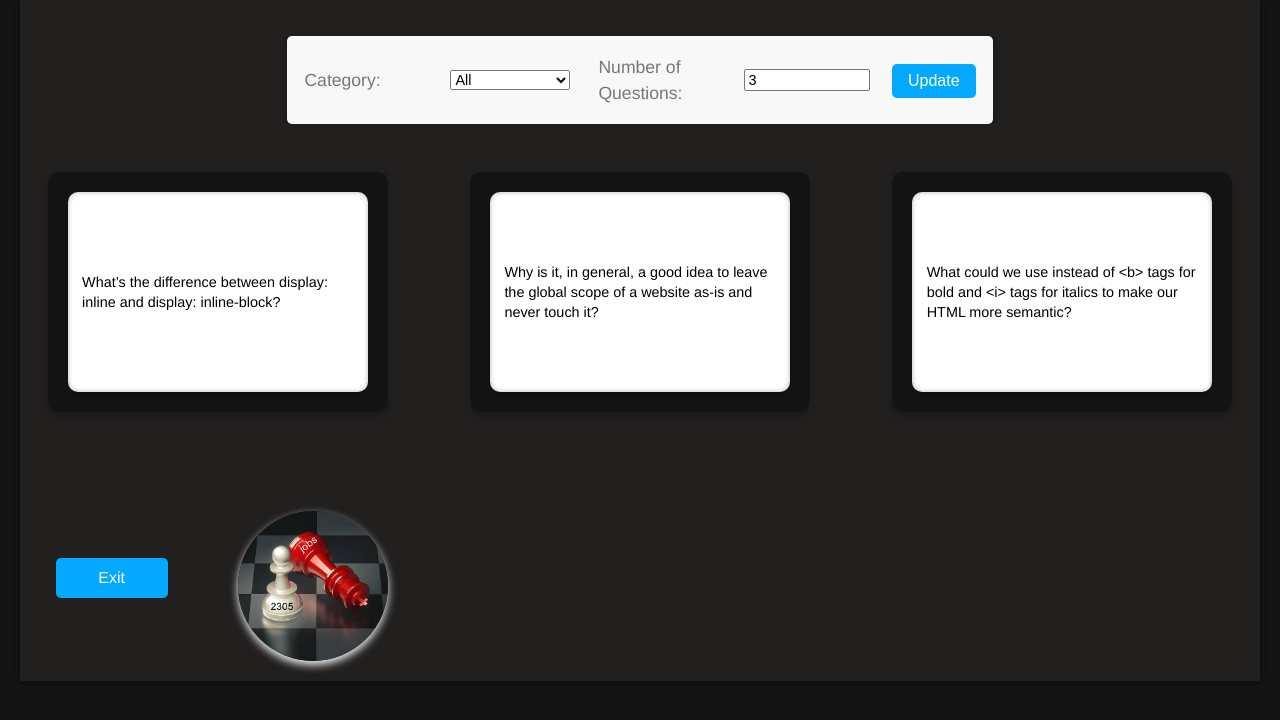
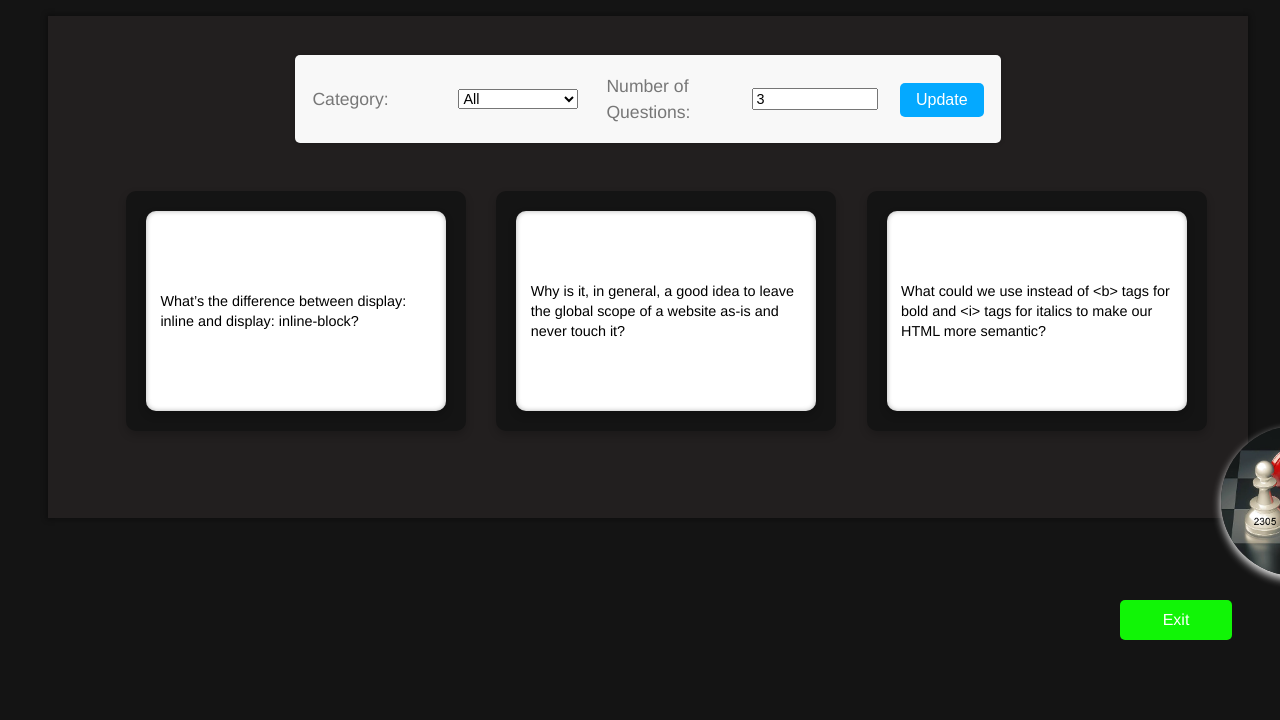
Before and after one commit to Sulton88Mehron90/interview-prep-questions, a React (Create React App) app: page /flashcards in a window 1280 px wide. Shown: the top 720 px of the page. Built offline with nearby package versions, Linux system fonts and the light colour scheme.

Commit message:
Add edits to have the exit button and img on the same spot for easy navigation

```diff
--- a/src/Components/App/App.css
+++ b/src/Components/App/App.css
@@ -21,9 +21,16 @@ img {
 
 .container {
   max-width: 1200px;
-  margin: 0 auto;
+  margin: 3 auto;
   padding: 20px;
   background-color: #221f1f;
+  margin-left: 3rem;
+
+
+  display: flex;
+  justify-content: space-between;
+  align-items: start;
+  margin-left: 3rem;
 }
 
 .card-grid {
@@ -31,6 +38,7 @@ img {
   grid-template-columns: repeat(auto-fit, minmax(250px, 1fr));
   gap: 67px;
   box-shadow: black;
+  width: 90%;
 }
 
 .card {
@@ -52,7 +60,7 @@ img {
   flex: 0;
   background-color: #e50914;
   background-color: #11f506;
-  background-color: #04a9ff;
+  /* background-color: #04a9ff; */
   color: white;
   padding: 0.5rem 1rem;
   border: none;
@@ -66,12 +74,18 @@ img {
   text-align: center;
   width: 5rem;
   transition: background-color 0.2s, transform 0.1s;
+
+
+  position: fixed;
+  bottom: 10rem;
+  right: 3rem;
+  z-index: 1000;
 }
 
 .button:hover {
   background-color: #f40612;
   background-color: #11f506;
-  /* background-color: #04a9ff; */
+  background-color: #04a9ff;
 }
 
 @media (max-width: 768px) {
--- a/src/Components/FlashcardContainer/FlashcardContainer.css
+++ b/src/Components/FlashcardContainer/FlashcardContainer.css
@@ -78,9 +78,10 @@ body {
   justify-content: space-between;
   align-items: center;
   flex-wrap: wrap;
+  margin-top: -3rem;
 }
 
-button go-back-button {
+/* button go-back-button {
   text-decoration: none;
   background-color: #e50914;
   color: white;
@@ -97,13 +98,23 @@ button go-back-button {
 
 .go-back-button:hover {
   background-color: #f40612;
-}
+} */
 
 .exit-and-brain-container {
   display: flex;
+  width: 30%;
+  flex-direction: column;
+  justify-content: flex-start;
+  align-items: center;
+  gap: 70px;
+  position: fixed;
+  bottom: 14rem;
+  left:69rem;
+  display: flex;
   justify-content: center;
   align-items: center;
-  gap: 70px;
+  gap: 20px;
+  z-index: 1000;
 }
 
 img.brain-img {
--- a/src/Components/FlashcardContainer/FlashcardContainer.js
+++ b/src/Components/FlashcardContainer/FlashcardContainer.js
@@ -62,6 +62,7 @@ export default function FlashcardContainer({ flashcards }) {
 
   return (
     <div className='container' role="main">
+        <div className='card-grid' aria-live="polite"></div>
       <form onSubmit={handleSubmit} className="category-form">
         <label htmlFor="category-select">Category:</label>
         <select id="category-select" value={category} onChange={handleCategoryChange} required>
```
